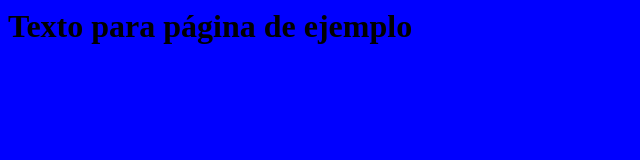
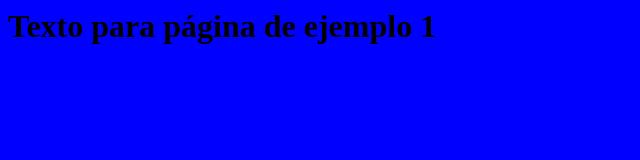
Before and after one commit to ManuelPcoll/github-demo, a plain HTML site: page index.html in a window 1280 px wide. Shown: the full height of the page, 0-640 px from the left. Drawn offline with Linux system fonts and the light colour scheme.

Commit message:
Cambio nombre

```diff
--- a/index.html
+++ b/index.html
@@ -9,7 +9,7 @@
 
 <body>
 
-	<h1>Texto para página de ejemplo</h1>
+	<h1>Texto para página de ejemplo 1</h1>
 
 
 </body>
```
